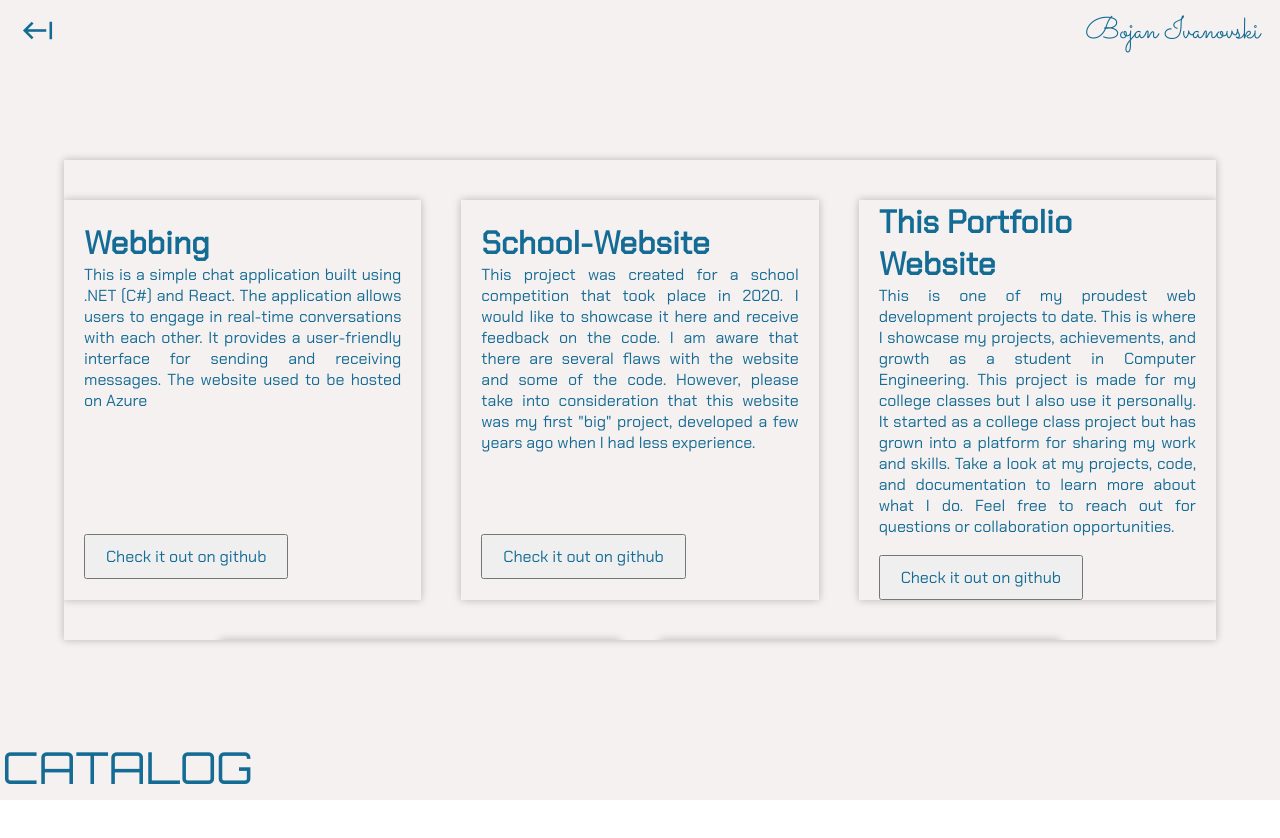
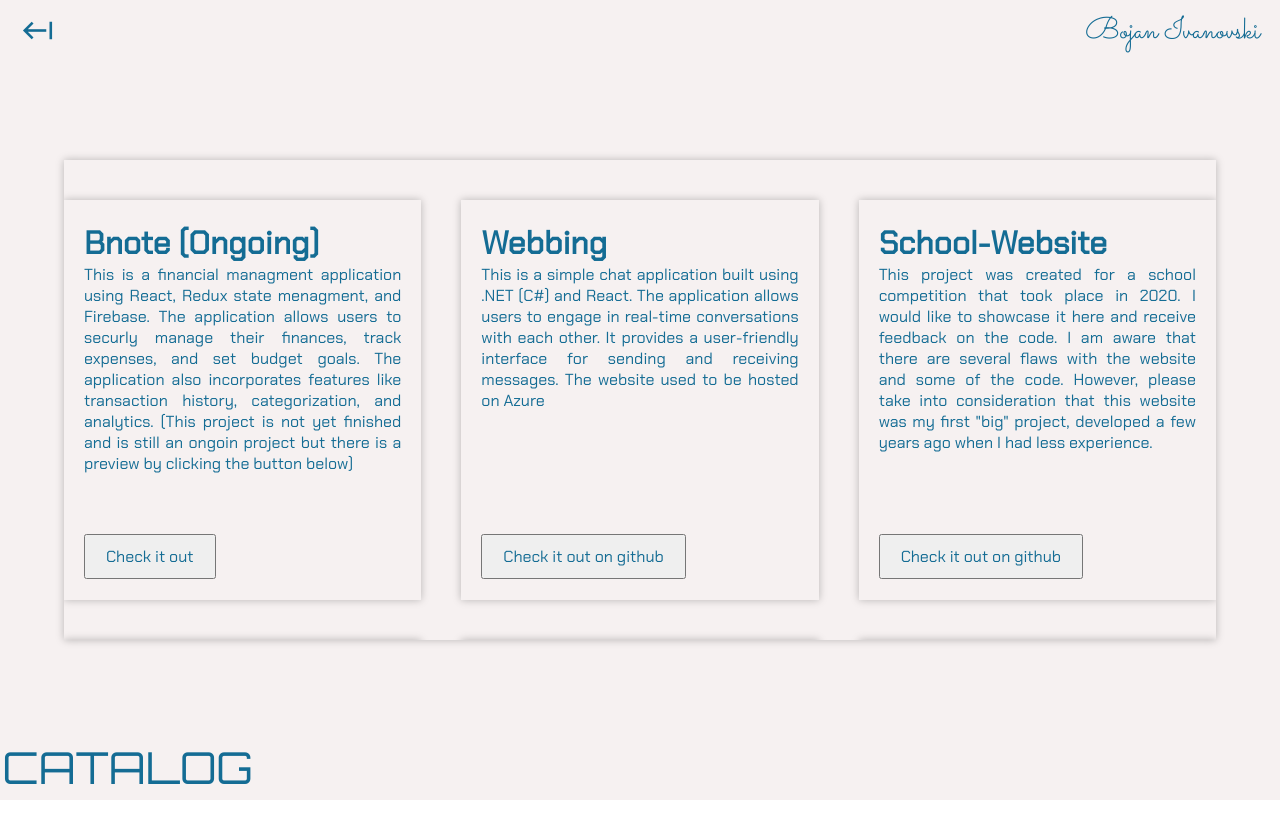
Before and after one commit to Bojan-Ivanovski/Portfolio, a React (Vite) app: page /#/Projects in a window 1280 px wide. Shown: the top 838 px of the page. Built offline with nearby package versions, Linux system fonts and the light colour scheme.

Commit message:
New project added

```diff
--- a/src/Catalog/Catalog.jsx
+++ b/src/Catalog/Catalog.jsx
@@ -10,7 +10,11 @@ function Card(props)
             <div>
                 <h1>{props.Title}</h1>
                 <p style={{display: "block"}}>{props.Description}</p>
-                <a href={props.Link}><button disabled={props.Link ? false : true}>Check it out on github</button></a>
+                {
+                props.LinkOther ?
+                <a href={props.LinkOther}><button>Check it out</button></a>
+                :<a href={props.Link}><button disabled={props.Link ? false : true}>Check it out on github</button></a>
+                }
             </div>
         </div>
     )
--- a/src/Catalog/CatalogInfo.jsx
+++ b/src/Catalog/CatalogInfo.jsx
@@ -1,6 +1,10 @@
 const info = [
     [
         {
+            Title:"Bnote (Ongoing)",
+            Description:"This is a financial managment application using React, Redux state menagment, and Firebase. The application allows users to securly manage their finances, track expenses, and set budget goals. The application also incorporates features like transaction history, categorization, and analytics. (This project is not yet finished and is still an ongoin project but there is a preview by clicking the button below)",
+            LinkOther:"https://bnote-app-efe59.web.app"
+        },{
             Title:"Webbing",
             Description:"This is a simple chat application built using .NET (C#) and React. The application allows users to engage in real-time conversations with each other. It provides a user-friendly interface for sending and receiving messages. The website used to be hosted on Azure",
             Link:"https://github.com/Bojan-Ivanovski/Webbing"
@@ -9,11 +13,6 @@ const info = [
             Title:"School-Website",
             Description:"This project was created for a school competition that took place in 2020. I would like to showcase it here and receive feedback on the code. I am aware that there are several flaws with the website and some of the code. However, please take into consideration that this website was my first \"big\" project, developed a few years ago when I had less experience.",
             Link:"https://github.com/Bojan-Ivanovski/School-Website"
-        },
-        {
-            Title:"This Portfolio Website",
-            Description:"This is one of my proudest web development projects to date. This is where I showcase my projects, achievements, and growth as a student in Computer Engineering. This project is made for my college classes but I also use it personally. It started as a college class project but has grown into a platform for sharing my work and skills. Take a look at my projects, code, and documentation to learn more about what I do. Feel free to reach out for questions or collaboration opportunities.",
-            Link:"https://github.com/Bojan-Ivanovski/Portfolio"
         }
     ],
     [
@@ -24,6 +23,11 @@ const info = [
         {
             Title:"Robotic system",
             Description:"The school assigned me this project. I chose to make the robotic system a robotic arm and was in charge of creating the software that controls it. I gained hands-on experience working with C#, the .Net framework and WinForms. As well as the Arduino IDE and C++.",
+        },
+        {
+            Title:"This Portfolio Website",
+            Description:"This is one of my proudest web development projects to date. This is where I showcase my projects, achievements, and growth as a student in Computer Engineering. This project is made for my college classes but I also use it personally. It started as a college class project but has grown into a platform for sharing my work and skills. Take a look at my projects, code, and documentation to learn more about what I do. Feel free to reach out for questions or collaboration opportunities.",
+            Link:"https://github.com/Bojan-Ivanovski/Portfolio"
         }
     ]
 ]
--- a/src/Projects/Projects.jsx
+++ b/src/Projects/Projects.jsx
@@ -11,7 +11,11 @@ export function Card(props)
                 <h1>{props.Title}</h1>
                 <p>{props.Description}</p>
                 <h2 className="MobileP">Check the project catalog for more information or go into desktop mode.</h2>
-                <a href={props.Link}><button disabled={props.Link ? false : true}>Check it out on github</button></a>
+                {
+                props.LinkOther ?
+                <a href={props.LinkOther}><button>Check it out</button></a>
+                :<a href={props.Link}><button disabled={props.Link ? false : true}>Check it out on github</button></a>
+                }
             </div>
         </div>
     )
--- a/src/Projects/ProjectsInfo.jsx
+++ b/src/Projects/ProjectsInfo.jsx
@@ -1,4 +1,9 @@
 const info = [
+    {
+        Title:"Bnote (Ongoing)",
+        Description:"This is a financial managment application using React, Redux state menagment, and Firebase. The application allows users to securly manage their finances, track expenses, and set budget goals. The application also incorporates features like transaction history, categorization, and analytics. (This project is not yet finished and is still an ongoin project but there is a preview by clicking the button below)",
+        LinkOther:"https://bnote-app-efe59.web.app"
+    },
     {
         Title:"Webbing",
         Description:"This is a simple chat application built using .NET (C#) and React. The application allows users to engage in real-time conversations with each other. It provides a user-friendly interface for sending and receiving messages. The website used to be hosted on Azure",
@@ -8,10 +13,5 @@ const info = [
         Title:"Starphone API",
         Description:"The project was assigned by Stonebranch as a final project after the Python Backend course at Semos Education. The task of the project was to make an  API with python and flask which will generate test data and statistics through given CSV files which are validated to generate correct data and statistics.",
     },
-    {
-        Title:"This Portfolio Website",
-        Description:"This is one of my proudest web development projects to date. This is where I showcase my projects, achievements, and growth as a student in Computer Engineering. This project is made for my college classes but I also use it personally. It started as a college class project but has grown into a platform for sharing my work and skills. Take a look at my projects, code, and documentation to learn more about what I do. Feel free to reach out for questions or collaboration opportunities.",
-        Link:"https://github.com/Bojan-Ivanovski/Portfolio"
-    }
 ]
 export default info;
```
